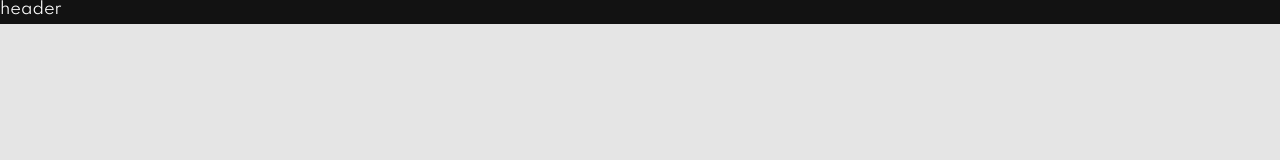
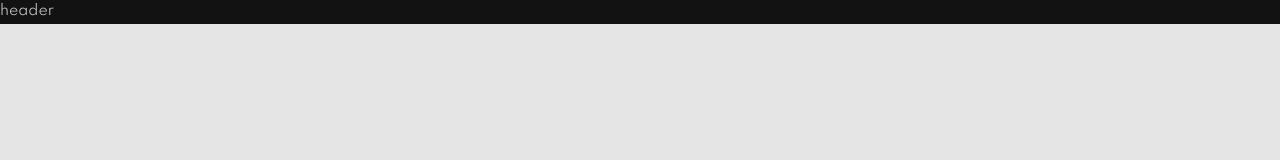
Before and after one commit to pswitalski/Store, a React (Create React App) app: page / in a window 1280 px wide. Shown: the top 160 px of the page. Built offline with nearby package versions, Linux system fonts and the light colour scheme.

Commit message:
add styles for body

```diff
--- a/src/assets/styles/GlobalStyle.js
+++ b/src/assets/styles/GlobalStyle.js
@@ -39,6 +39,10 @@ export const GlobalStyle = createGlobalStyle`
 
     body {
         background-color: ${props => props.theme.colors.background};
+        color: ${props => props.theme.colors.font};
         font-family: ${props => props.theme.fontFamily};
+        font-size: ${props => props.theme.fontSize.body14_22};
+        font-weight: ${props => props.theme.fontWeight.body14_22};
+        line-height: ${props => props.theme.lineHeight.body14_22};
     }
 `;
--- a/src/assets/styles/theme.js
+++ b/src/assets/styles/theme.js
@@ -8,7 +8,8 @@ export const theme = {
         yellow: '#F0CC84',
         error: '#D61313',
         ok: '#0BB17F',
-        background: '#E5E5E5'
+        background: '#E5E5E5',
+        font: '#C4C4C4'
     },
     fontFamily: '"Spartan", "Arial", sans-serif',
     fontSize: {
@@ -58,5 +59,5 @@ export const theme = {
         bodyBold: '700',
         small11_18: '500',
         button: '500'
-    }
+    },
 };
--- a/src/components/Header/Header.styles.js
+++ b/src/components/Header/Header.styles.js
@@ -4,5 +4,4 @@ export const StyledHeader = styled.header`
     width: 100%;
     height: 24px;
     background-color: ${props => props.theme.colors.dark};
-    color: white;
 `;
```
